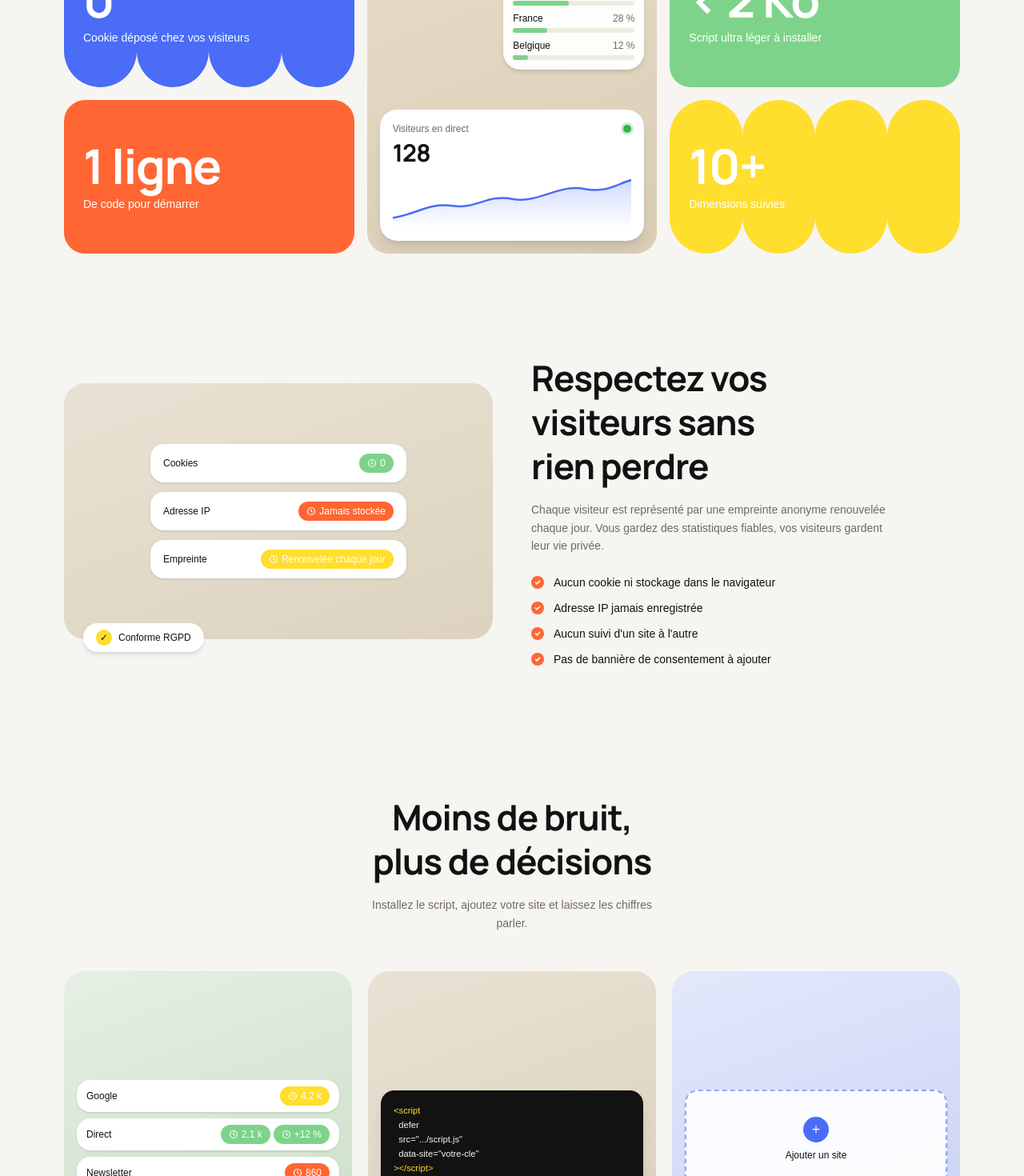
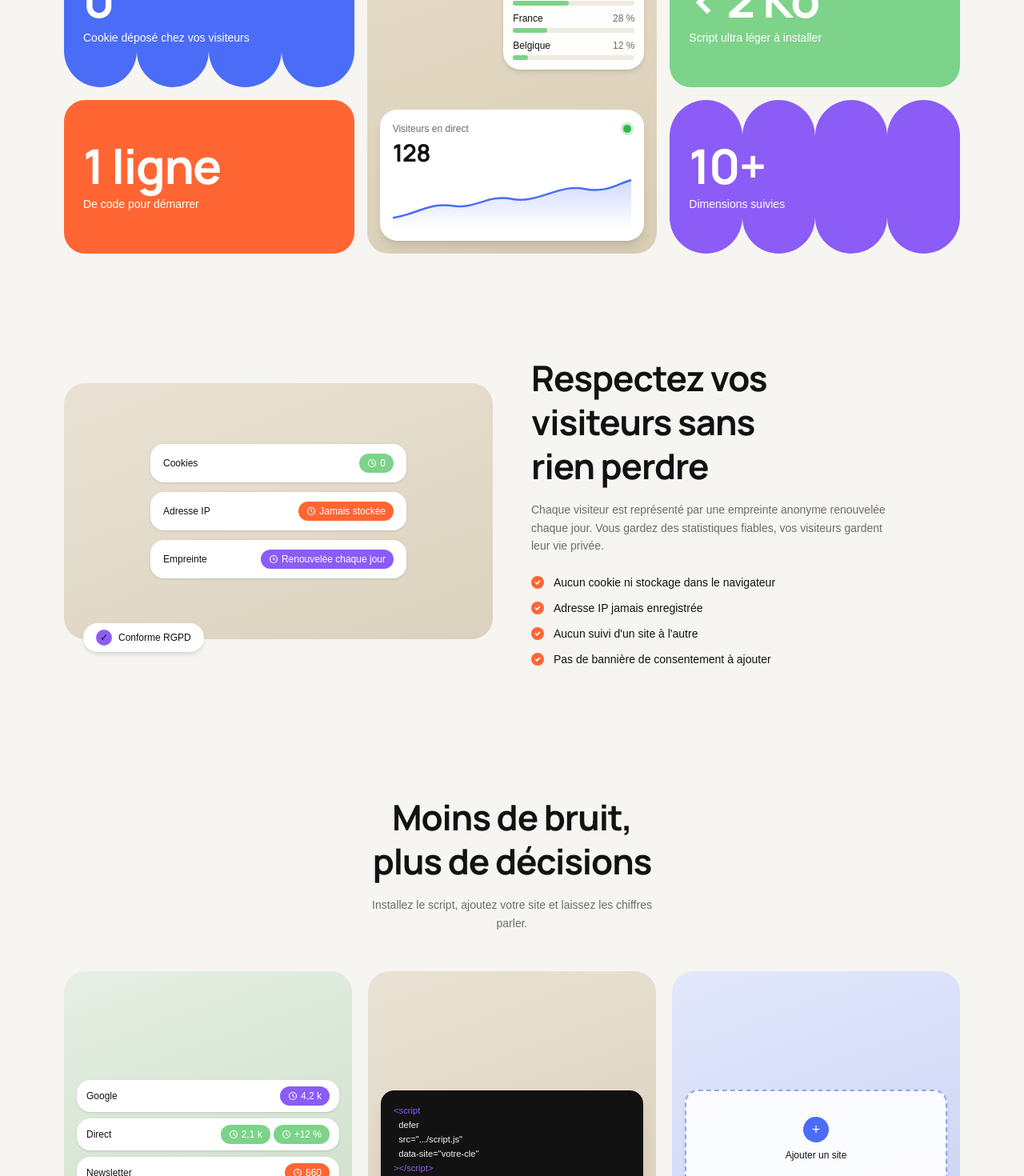
Before and after one commit to sitraka08/analytics, a Next.js app: page / in a window 1280 px wide. Shown: the part 1040-2510 px from the top of the page at 80% size. Built offline with nearby package versions, Linux system fonts and the light colour scheme; a web font is replaced by a local one.

Commit message:
style: replace the yellow accent with violet

```diff
--- a/src/app/globals.css
+++ b/src/app/globals.css
@@ -14,7 +14,7 @@
   --brand-blue: #4a6cf7;
   --brand-green: #7dd389;
   --brand-orange: #ff6633;
-  --brand-yellow: #ffde2e;
+  --brand-violet: #8b5cf6;
   /* Text placed on colored cards. */
   --tone-foreground: #ffffff;
   --panel-sand-from: #e9e2d4;
@@ -48,7 +48,7 @@
   --chart-1: #4a6cf7;
   --chart-2: #7dd389;
   --chart-3: #ff6633;
-  --chart-4: #ffde2e;
+  --chart-4: #8b5cf6;
   --chart-5: #121212;
   --radius: 0.75rem;
   --sidebar: #ffffff;
@@ -114,7 +114,7 @@
   --color-brand-blue: var(--brand-blue);
   --color-brand-green: var(--brand-green);
   --color-brand-orange: var(--brand-orange);
-  --color-brand-yellow: var(--brand-yellow);
+  --color-brand-violet: var(--brand-violet);
   --color-tone-foreground: var(--tone-foreground);
   --color-panel-sand-from: var(--panel-sand-from);
   --color-panel-sand-to: var(--panel-sand-to);
--- a/src/components/shared/illustrations/desk-scene.tsx
+++ b/src/components/shared/illustrations/desk-scene.tsx
@@ -24,13 +24,13 @@ export function DeskScene({ className }: { className?: string }) {
       <path d="M128 200V180" stroke="var(--brand-blue)" strokeWidth="14" strokeLinecap="butt" />
       <path d="M154 200V160" stroke="var(--brand-green)" strokeWidth="14" strokeLinecap="butt" />
       <path d="M180 200V170" stroke="var(--brand-orange)" strokeWidth="14" strokeLinecap="butt" />
-      <path d="M206 200V142" stroke="var(--brand-yellow)" strokeWidth="14" strokeLinecap="butt" />
+      <path d="M206 200V142" stroke="var(--brand-violet)" strokeWidth="14" strokeLinecap="butt" />
       <path d="M120 202c40-1 80-1 112-2" strokeWidth="1.8" />
       <path d="M126 150c14-6 26 4 40-4s24-14 40-22" stroke="var(--brand-blue)" strokeDasharray="1 6" strokeWidth="3" />
       <circle cx="206" cy="124" r="4" fill="var(--brand-blue)" stroke="none" />
 
       {/* Sticky note stuck on the screen */}
-      <path d="M232 126l34-4 4 34-34 4Z" fill="var(--brand-yellow)" />
+      <path d="M232 126l34-4 4 34-34 4Z" fill="var(--brand-violet)" />
       <path d="M242 142l6 6 12-14" strokeWidth="2.2" />
 
       {/* Clavier */}
--- a/src/features/landing/components/globe-scene.tsx
+++ b/src/features/landing/components/globe-scene.tsx
@@ -29,13 +29,13 @@ export function GlobeScene({ className }: { className?: string }) {
       {/* Épingles */}
       <path d="M150 112c-10-12-14-18-14-24a14 14 0 0 1 28 0c0 6-4 12-14 24Z" fill="var(--brand-orange)" />
       <circle cx="150" cy="88" r="4.5" fill="var(--surface)" />
-      <path d="M252 92c-10-12-14-18-14-24a14 14 0 0 1 28 0c0 6-4 12-14 24Z" fill="var(--brand-yellow)" />
+      <path d="M252 92c-10-12-14-18-14-24a14 14 0 0 1 28 0c0 6-4 12-14 24Z" fill="var(--brand-violet)" />
       <circle cx="252" cy="68" r="4.5" fill="var(--surface)" />
       <path d="M226 194c-10-12-14-18-14-24a14 14 0 0 1 28 0c0 6-4 12-14 24Z" fill="var(--brand-blue)" />
       <circle cx="226" cy="170" r="4.5" fill="var(--surface)" />
 
       {/* Avion de papier */}
-      <path d="M318 74l44-16-18 42-8-16Z" fill="var(--brand-yellow)" />
+      <path d="M318 74l44-16-18 42-8-16Z" fill="var(--brand-violet)" />
       <path d="M336 84l26-26" strokeWidth="1.8" />
       <path d="M312 92c-14 8-26 6-36 14" strokeDasharray="4 6" strokeWidth="1.8" />
 
--- a/src/features/landing/components/hero-visitor-trail.tsx
+++ b/src/features/landing/components/hero-visitor-trail.tsx
@@ -23,7 +23,7 @@ const AVATAR_SIZE = 52;
 const TRAILS: Record<"left" | "right", { visitors: Visitor[]; paths: string[] }> = {
   left: {
     visitors: [
-      { city: "Antananarivo", flag: "mg", tone: "yellow", x: 40, y: 30, pill: "right", live: true },
+      { city: "Antananarivo", flag: "mg", tone: "violet", x: 40, y: 30, pill: "right", live: true },
       { city: "Paris", flag: "fr", tone: "green", x: 160, y: 160, pill: "left" },
       { city: "Bruxelles", flag: "be", tone: "blue", x: 40, y: 300, pill: "right" },
     ],
@@ -32,7 +32,7 @@ const TRAILS: Record<"left" | "right", { visitors: Visitor[]; paths: string[] }>
   right: {
     visitors: [
       { city: "Abidjan", flag: "ci", tone: "blue", x: 180, y: 30, pill: "left" },
-      { city: "Berlin", flag: "de", tone: "yellow", x: 60, y: 160, pill: "right" },
+      { city: "Berlin", flag: "de", tone: "violet", x: 60, y: 160, pill: "right" },
       { city: "Tokyo", flag: "jp", tone: "green", x: 180, y: 300, pill: "left", live: true },
     ],
     paths: ["M180 58 V150 Q180 160 170 160 H88", "M60 188 V290 Q60 300 70 300 H152"],
--- a/src/features/landing/components/landing-privacy.tsx
+++ b/src/features/landing/components/landing-privacy.tsx
@@ -21,7 +21,7 @@ export function LandingPrivacy() {
               ))}
             </RevealGroup>
             <span className="absolute -bottom-4 left-6 flex items-center gap-2 rounded-full bg-surface px-4 py-2 text-xs font-medium shadow-md">
-              <span className="grid size-5 place-items-center rounded-full bg-brand-yellow">✓</span>
+              <span className="grid size-5 place-items-center rounded-full bg-brand-violet">✓</span>
               {PRIVACY_SECTION.badge}
             </span>
           </div>
--- a/src/features/landing/components/landing-showcase.tsx
+++ b/src/features/landing/components/landing-showcase.tsx
@@ -27,9 +27,9 @@ function ScriptVisual() {
   return (
     <pre className="w-full overflow-hidden rounded-xl bg-foreground p-4 text-[0.7rem] leading-relaxed text-background shadow-lg">
       <code>
-        <span className="text-brand-yellow">{"<script"}</span>
+        <span className="text-brand-violet">{"<script"}</span>
         {"\n  defer\n  src=\".../script.js\"\n  data-site=\"votre-cle\"\n"}
-        <span className="text-brand-yellow">{"></script>"}</span>
+        <span className="text-brand-violet">{"></script>"}</span>
       </code>
     </pre>
   );
--- a/src/features/landing/components/landing-stats.tsx
+++ b/src/features/landing/components/landing-stats.tsx
@@ -2,7 +2,7 @@ import { Reveal, RevealGroup, RevealItem } from "@/components/shared/reveal";
 import { STATS_SECTION } from "../constants/content";
 import { StatCard } from "./stat-card";
 
-const [blueCard, greenCard, orangeCard, yellowCard] = STATS_SECTION.cards;
+const [blueCard, greenCard, orangeCard, violetCard] = STATS_SECTION.cards;
 
 function LiveTrafficPanel() {
   const { live } = STATS_SECTION;
@@ -88,7 +88,7 @@ export function LandingStats() {
           <StatCard {...orangeCard} className="h-full" />
         </RevealItem>
         <RevealItem lift className="md:col-start-3 md:row-start-2">
-          <StatCard {...yellowCard} className="h-full" />
+          <StatCard {...violetCard} className="h-full" />
         </RevealItem>
       </RevealGroup>
     </section>
--- a/src/features/landing/constants/content.ts
+++ b/src/features/landing/constants/content.ts
@@ -28,7 +28,7 @@ export const STATS_SECTION = {
     { value: "0", label: "Cookie déposé chez vos visiteurs", tone: "blue", shape: "capsules" },
     { value: "< 2 Ko", label: "Script ultra léger à installer", tone: "green", shape: "rounded" },
     { value: "1 ligne", label: "De code pour démarrer", tone: "orange", shape: "rounded" },
-    { value: "10+", label: "Dimensions suivies", tone: "yellow", shape: "capsules" },
+    { value: "10+", label: "Dimensions suivies", tone: "violet", shape: "capsules" },
   ],
   live: {
     label: "Visiteurs en direct",
@@ -54,7 +54,7 @@ export const PRIVACY_SECTION = {
   rows: [
     { label: "Cookies", value: "0", tone: "green" },
     { label: "Adresse IP", value: "Jamais stockée", tone: "orange" },
-    { label: "Empreinte", value: "Renouvelée chaque jour", tone: "yellow" },
+    { label: "Empreinte", value: "Renouvelée chaque jour", tone: "violet" },
   ],
   badge: "Conforme RGPD",
 } as const;
@@ -80,7 +80,7 @@ export const SHOWCASE_SECTION = {
     },
   ],
   sources: [
-    { label: "Google", values: ["4,2 k"], tone: "yellow" },
+    { label: "Google", values: ["4,2 k"], tone: "violet" },
     { label: "Direct", values: ["2,1 k", "+12 %"], tone: "green" },
     { label: "Newsletter", values: ["860"], tone: "orange" },
   ],
--- a/src/lib/tones.ts
+++ b/src/lib/tones.ts
@@ -2,7 +2,7 @@ export const TONE_BG = {
   blue: "bg-brand-blue",
   green: "bg-brand-green",
   orange: "bg-brand-orange",
-  yellow: "bg-brand-yellow",
+  violet: "bg-brand-violet",
 } as const;
 
 export const TONE_TEXT = "text-tone-foreground";
```
Also changed, not shown: .claude/rules/design-and-dataviz.md.
